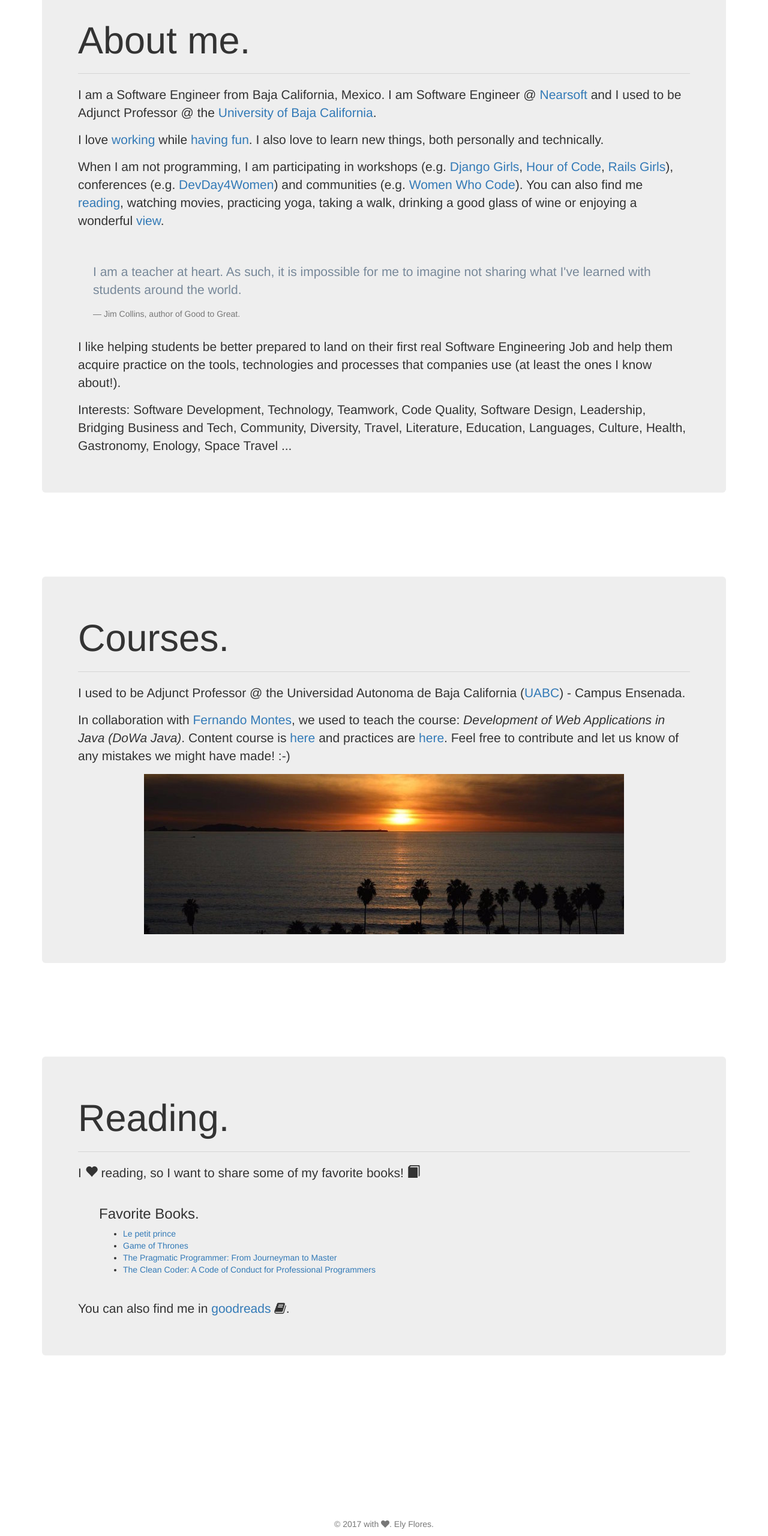
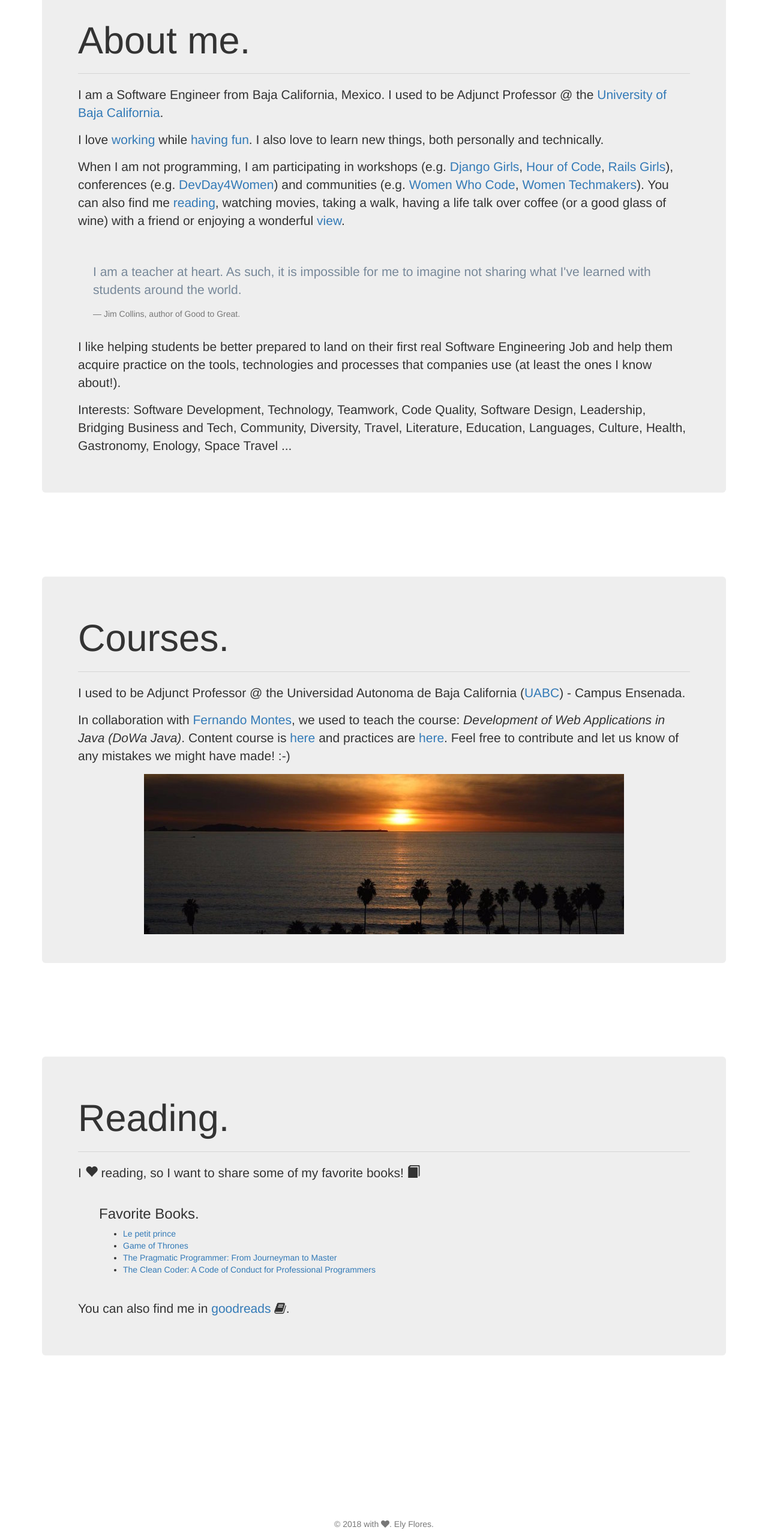
Before and after one commit to eliflores/eliflores.github.io, a plain HTML site: page index.html in a window 1280 px wide. Shown: the part 895-3455 px from the top of the page at 60% size. Drawn offline with nearby package versions, Linux system fonts and the light colour scheme.

Commit message:
A little bit of updates.

```diff
--- a/index.html
+++ b/index.html
@@ -100,24 +100,25 @@
         <div class="jumbotron">
             <h1>About me.</h1>
             <hr>
-            <p>I am a Software Engineer from Baja California, Mexico. I am Software Engineer @ <a
-                    href="http://nearsoft.com/" target="_blank">Nearsoft</a> and I used to be Adjunct Professor @ the <a
+            <p>I am a Software Engineer from Baja California, Mexico. I used to be Adjunct Professor @ the <a
                     href="http://www.uabc.mx/" target="_blank">University of Baja California</a>.
 
             <p>I love <a
                     href="http://nearsoft.com/admin/wp-content/uploads/2015/07/side02-dream-and-code-devday4women.jpg"
                     target="_blank">working</a> while <a
                     href="http://nearsoft.com/admin/wp-content/uploads/2015/07/side01-dream-and-code-devdey4women.jpg"
-                    target="_blank">having fun</a>. I also love to learn new things, both personally and technically.</p>
+                    target="_blank">having fun</a>. I also love to learn new things, both personally and technically.
+            </p>
 
             <p>When I am not programming, I am participating in workshops (e.g. <a href="https://djangogirls.org/"
                                                                                    target="_blank">Django Girls</a>, <a
                     href="https://code.org/learn" target="_blank">Hour of Code</a>, <a href="http://railsgirls.com/"
                                                                                        target="_blank">Rails Girls</a>),
                 conferences (e.g. <a href="http://nearsoft.com/blog/dream-code-devday4women-in-mexico/" target="_blank">DevDay4Women</a>)
-                and communities (e.g. <a href="https://www.womenwhocode.com/" target="_blank">Women Who Code</a>).
-                You can also find me <a href="#reading">reading</a>, watching movies, practicing yoga, taking a walk,
-                drinking a good glass of wine or enjoying a wonderful <a
+                and communities (e.g. <a href="https://www.womenwhocode.com/" target="_blank">Women Who Code</a>, <a
+                        href="https://www.womentechmakers.com/" target="_blank">Women Techmakers</a>).
+                You can also find me <a href="#reading">reading</a>, watching movies, taking a walk, having a life talk
+                over coffee (or a good glass of wine) with a friend or enjoying a wonderful <a
                         href="https://pbs.twimg.com/profile_banners/203390878/1450235456/1500x500"
                         target="_blank">view</a>.</p>
 
@@ -142,8 +143,9 @@
         <div class="jumbotron">
             <h1>Courses.</h1>
             <hr>
-            <p>I used to be Adjunct Professor @ the Universidad Autonoma de Baja California (<a href="http://www.uabc.mx/"
-                                                                                         target="_blank">UABC</a>) -
+            <p>I used to be Adjunct Professor @ the Universidad Autonoma de Baja California (<a
+                    href="http://www.uabc.mx/"
+                    target="_blank">UABC</a>) -
                 Campus Ensenada.</p>
             <p>In collaboration with <a href="https://about.me/ferzerkerx">Fernando Montes</a>, we used to teach the
                 course: <em>Development of Web Applications in Java (DoWa Java)</em>. Content course is <a
@@ -171,12 +173,16 @@
                         <ul>
                             <li><a href="http://www.amazon.com/Petit-Prince-French-Antoine-Exup-ry-ebook/dp/B00A823JO4/"
                                    target="_blank">Le petit prince</a></li>
-                            <li><a href="http://www.amazon.com/Song-Ice-Fire-Book/dp/B00QHV2IHY/" target="_blank">Game of
+                            <li><a href="http://www.amazon.com/Song-Ice-Fire-Book/dp/B00QHV2IHY/" target="_blank">Game
+                                of
                                 Thrones</a></li>
-                            <li><a href="http://www.amazon.com/Pragmatic-Programmer-Journeyman-Master-ebook/dp/B003GCTQAE/"
+                            <li>
+                                <a href="http://www.amazon.com/Pragmatic-Programmer-Journeyman-Master-ebook/dp/B003GCTQAE/"
                                    target="_blank">The Pragmatic Programmer: From Journeyman to Master</a></li>
-                            <li><a href="https://www.amazon.com/Clean-Coder-Conduct-Professional-Programmers/dp/0137081073"
-                                   target="_blank">The Clean Coder: A Code of Conduct for Professional Programmers</a></li>
+                            <li>
+                                <a href="https://www.amazon.com/Clean-Coder-Conduct-Professional-Programmers/dp/0137081073"
+                                   target="_blank">The Clean Coder: A Code of Conduct for Professional Programmers</a>
+                            </li>
                         </ul>
                     </div>
                 </div>
@@ -188,7 +194,7 @@
     </div>
 
     <footer class="footer">
-        <p>© 2017 with <i class='fa fa-heart'></i>. Ely Flores.</p>
+        <p>© 2018 with <i class='fa fa-heart'></i>. Ely Flores.</p>
     </footer>
 </div>
 </body>
```
